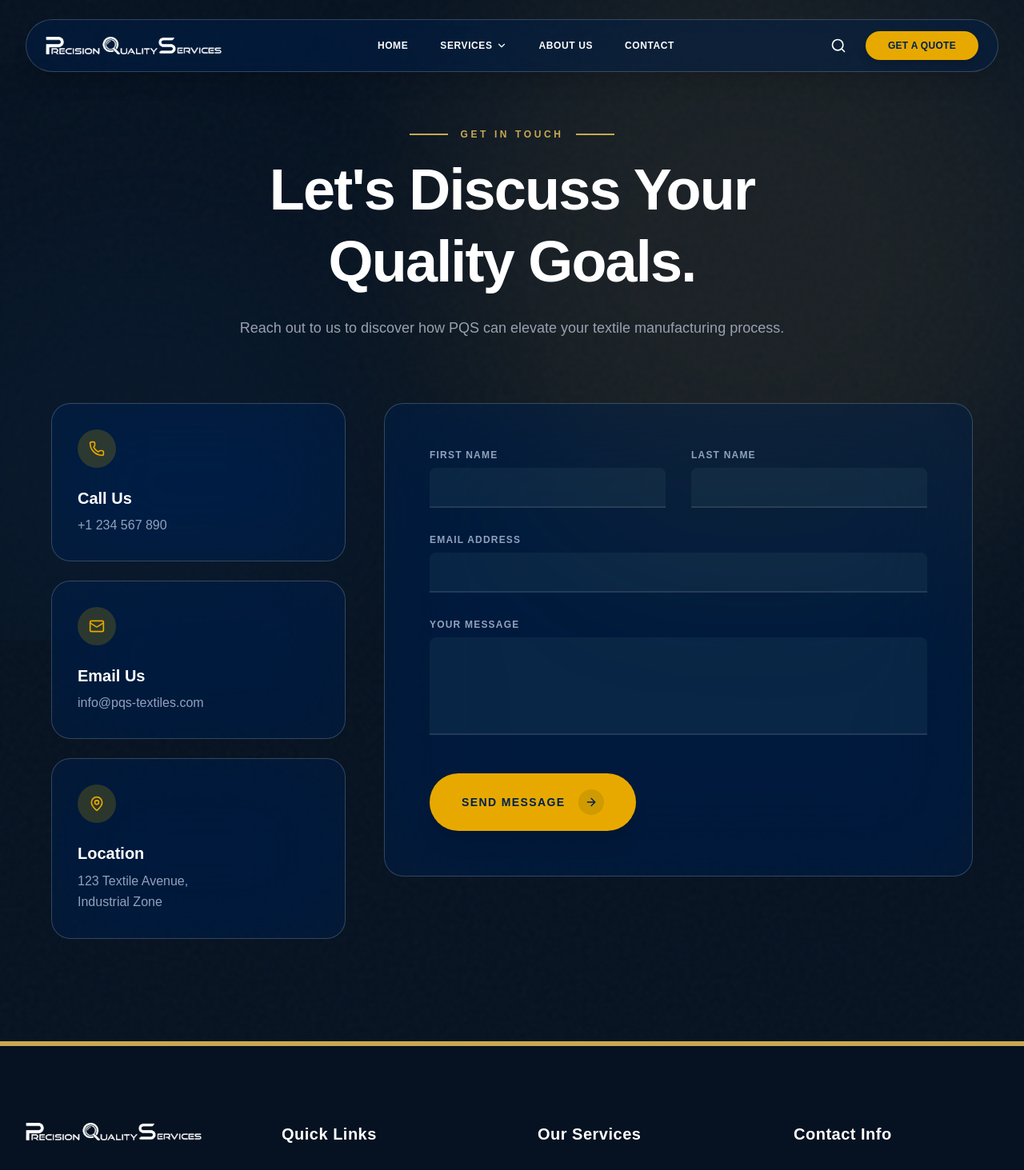
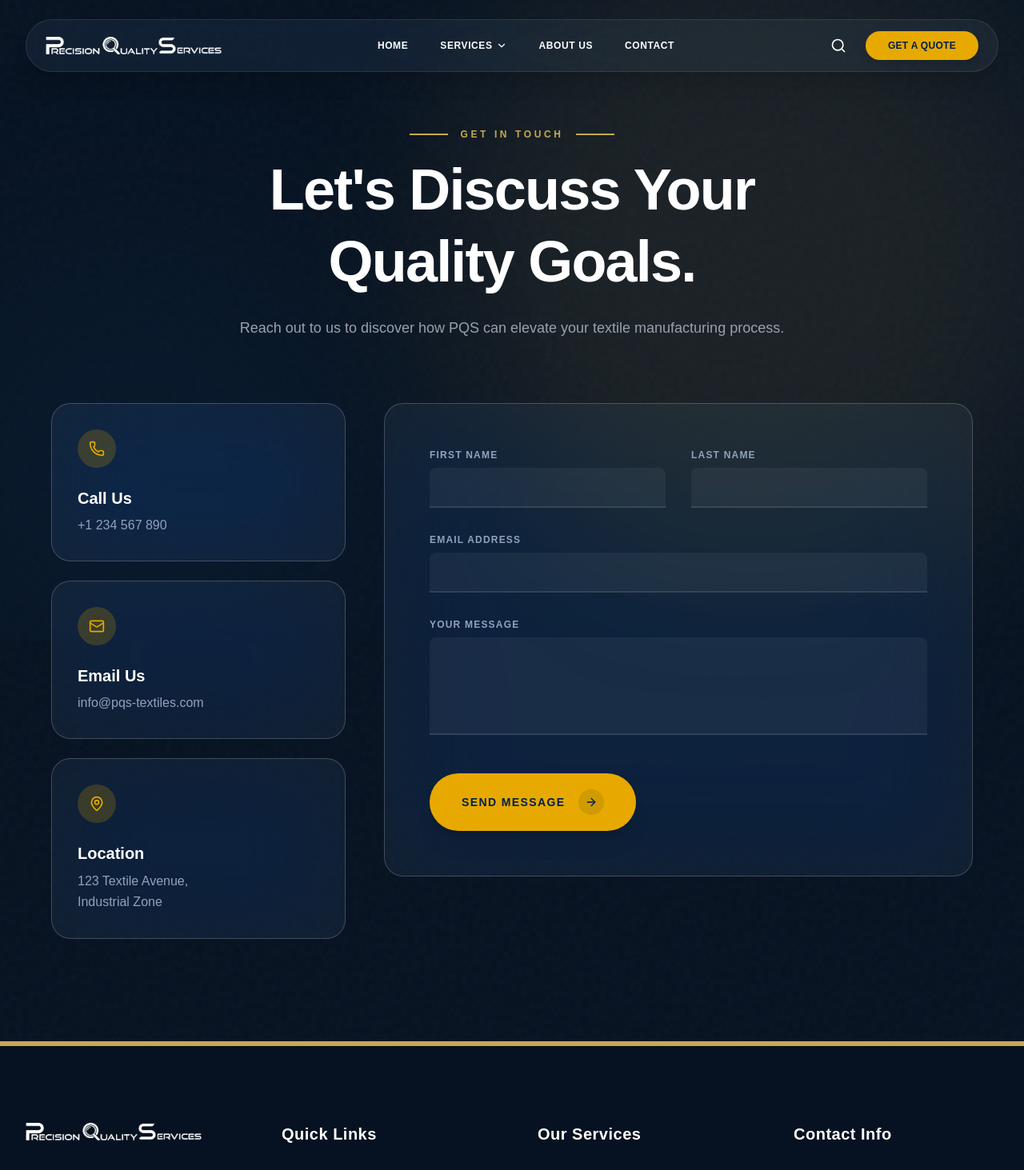
Before and after one commit to AreebIqbal6/PQS-WEBSITE, a Next.js app: page /contact in a window 1280 px wide. Shown: the top 1463 px of the page at 80% size. Built offline with nearby package versions, Linux system fonts and the light colour scheme.

Commit message:
fix: change glass background tint to pure translucent white for accurate frosted look

```diff
--- a/src/app/audits/page.tsx
+++ b/src/app/audits/page.tsx
@@ -66,7 +66,7 @@ export default function Audits() {
             </motion.div>
 
             <motion.div initial="hidden" whileInView="visible" viewport={{ once: true, margin: "-10%" }} variants={staggerContainer} className="lg:w-1/2 flex items-center justify-center">
-              <motion.div variants={fadeInUp} className="w-full max-w-md bg-[#0A1E35]/40 backdrop-blur-3xl saturate-200 border border-white/20 p-12 rounded-[3rem] shadow-2xl relative overflow-hidden bg-pqs-navy/5">
+              <motion.div variants={fadeInUp} className="w-full max-w-md bg-white/5 backdrop-blur-3xl saturate-200 border border-white/20 p-12 rounded-[3rem] shadow-2xl relative overflow-hidden bg-pqs-navy/5">
                 <div className="absolute -top-10 -right-10 w-40 h-40 bg-pqs-gold/20 rounded-full blur-3xl"></div>
                 <div className="w-20 h-20 rounded-2xl bg-white shadow-lg flex items-center justify-center mb-8 relative z-10">
                   <ClipboardList size={40} className="text-pqs-gold" />
--- a/src/app/components/Header.tsx
+++ b/src/app/components/Header.tsx
@@ -20,7 +20,7 @@ export default function Header() {
   return (
     <header className={`fixed w-full z-50 transition-all duration-500 ease-[cubic-bezier(0.16,1,0.3,1)] ${isScrolled ? 'py-3' : 'py-6'}`}>
       <div className="container mx-auto px-4 lg:px-8">
-        <div className={`flex justify-between items-center transition-all duration-500 rounded-full px-6 py-2 bg-[#0A1E35]/40 backdrop-blur-3xl saturate-200 border border-white/20 shadow-xl`}>
+        <div className={`flex justify-between items-center transition-all duration-500 rounded-full px-6 py-2 bg-white/5 backdrop-blur-3xl saturate-200 border border-white/10 shadow-xl`}>
           {/* Logo */}
           <Link href="/" className="flex items-center group relative z-50">
             <Image
@@ -38,7 +38,7 @@ export default function Header() {
             <div className="group relative cursor-pointer flex items-center gap-1 hover:text-pqs-gold transition-colors duration-300 py-4">
               SERVICES <ChevronDown size={14} className="group-hover:rotate-180 transition-transform duration-300" />
               {/* Dropdown glass menu */}
-              <div className="absolute top-full left-0 mt-2 w-48 opacity-0 invisible group-hover:opacity-100 group-hover:visible translate-y-4 group-hover:translate-y-0 transition-all duration-300 bg-[#0A1E35]/60 backdrop-blur-3xl saturate-200 border border-white/20 rounded-xl p-4 flex flex-col gap-3 shadow-2xl">
+              <div className="absolute top-full left-0 mt-2 w-48 opacity-0 invisible group-hover:opacity-100 group-hover:visible translate-y-4 group-hover:translate-y-0 transition-all duration-300 bg-white/10 backdrop-blur-3xl saturate-200 border border-white/20 rounded-xl p-4 flex flex-col gap-3 shadow-2xl">
                 <Link href="/services" className="text-white hover:text-pqs-gold transition-colors">All Services</Link>
                 <Link href="/services" className="text-white hover:text-pqs-gold transition-colors">Textile Training</Link>
                 <Link href="/services" className="text-white hover:text-pqs-gold transition-colors">Consultancy</Link>
@@ -75,7 +75,7 @@ export default function Header() {
             animate={{ opacity: 1, y: 0 }}
             exit={{ opacity: 0, y: -20 }}
             transition={{ duration: 0.3, ease: "easeOut" }}
-            className="lg:hidden absolute top-full left-0 w-full bg-[#0A1E35]/80 backdrop-blur-3xl saturate-200 border-t border-white/20 flex flex-col items-center py-8 gap-6 font-montserrat text-white z-40 shadow-2xl"
+            className="lg:hidden absolute top-full left-0 w-full bg-black/60 backdrop-blur-3xl saturate-200 border-t border-white/10 flex flex-col items-center py-8 gap-6 font-montserrat text-white z-40 shadow-2xl"
           >
             <motion.div initial={{ opacity: 0, y: 10 }} animate={{ opacity: 1, y: 0 }} transition={{ delay: 0.05 }} >
               <Link href="/" className="text-xl font-bold tracking-widest hover:text-pqs-gold transition-colors" onClick={() => setMobileMenuOpen(false)}>HOME</Link>
--- a/src/app/components/home/ServicesCards.tsx
+++ b/src/app/components/home/ServicesCards.tsx
@@ -25,7 +25,7 @@ export default function ServicesCards() {
               variants={fadeInUp}
               whileHover={{ y: -10, scale: 1.02 }}
               transition={{ duration: 0.4, ease: "easeOut" }}
-              className="bg-[#0A1E35]/40 backdrop-blur-3xl saturate-200 border border-white/10 rounded-[2rem] p-8 md:p-10 group transition-all duration-500 ease-out relative overflow-hidden h-full cursor-pointer hover:shadow-2xl hover:shadow-pqs-gold/10"
+              className="bg-white/5 backdrop-blur-3xl saturate-200 border border-white/10 rounded-[2rem] p-8 md:p-10 group transition-all duration-500 ease-out relative overflow-hidden h-full cursor-pointer hover:shadow-2xl hover:shadow-pqs-gold/10"
             >
               <div className="absolute top-0 right-0 w-64 h-64 bg-pqs-gold/10 rounded-full blur-3xl group-hover:bg-pqs-gold/30 transition-colors duration-700 pointer-events-none mix-blend-screen"></div>
               <div className="w-16 h-16 rounded-2xl bg-white/5 border border-white/10 flex items-center justify-center mb-10 group-hover:scale-110 group-hover:rotate-6 transition-all duration-700">
@@ -47,7 +47,7 @@ export default function ServicesCards() {
               variants={fadeInUp}
               whileHover={{ y: -10, scale: 1.02 }}
               transition={{ duration: 0.4, ease: "easeOut" }}
-              className="bg-[#0A1E35]/40 backdrop-blur-3xl saturate-200 border border-white/10 rounded-[2rem] p-8 md:p-10 group transition-all duration-500 ease-out relative overflow-hidden h-full md:translate-y-12 cursor-pointer hover:shadow-2xl hover:shadow-pqs-gold/10"
+              className="bg-white/5 backdrop-blur-3xl saturate-200 border border-white/10 rounded-[2rem] p-8 md:p-10 group transition-all duration-500 ease-out relative overflow-hidden h-full md:translate-y-12 cursor-pointer hover:shadow-2xl hover:shadow-pqs-gold/10"
             >
               <div className="absolute top-0 right-0 w-64 h-64 bg-pqs-gold/10 rounded-full blur-3xl group-hover:bg-pqs-gold/30 transition-colors duration-700 pointer-events-none mix-blend-screen"></div>
               <div className="w-16 h-16 rounded-2xl bg-white/5 border border-white/10 flex items-center justify-center mb-10 group-hover:scale-110 group-hover:rotate-6 transition-all duration-700">
@@ -69,7 +69,7 @@ export default function ServicesCards() {
               variants={fadeInUp}
               whileHover={{ y: -10, scale: 1.02 }}
               transition={{ duration: 0.4, ease: "easeOut" }}
-              className="bg-[#0A1E35]/40 backdrop-blur-3xl saturate-200 border border-white/10 rounded-[2rem] p-8 md:p-10 group transition-all duration-500 ease-out relative overflow-hidden h-full cursor-pointer hover:shadow-2xl hover:shadow-pqs-gold/10"
+              className="bg-white/5 backdrop-blur-3xl saturate-200 border border-white/10 rounded-[2rem] p-8 md:p-10 group transition-all duration-500 ease-out relative overflow-hidden h-full cursor-pointer hover:shadow-2xl hover:shadow-pqs-gold/10"
             >
               <div className="absolute top-0 right-0 w-64 h-64 bg-pqs-gold/10 rounded-full blur-3xl group-hover:bg-pqs-gold/30 transition-colors duration-700 pointer-events-none mix-blend-screen"></div>
               <div className="w-16 h-16 rounded-2xl bg-white/5 border border-white/10 flex items-center justify-center mb-10 group-hover:scale-110 group-hover:rotate-6 transition-all duration-700">
--- a/src/app/contact/page.tsx
+++ b/src/app/contact/page.tsx
@@ -38,7 +38,7 @@ export default function Contact() {
 
             {/* INFO PANEL */}
             <motion.div initial="hidden" animate="visible" variants={staggerContainer} className="lg:w-1/3 flex flex-col gap-6">
-              <motion.div variants={fadeInUp} className="bg-[#0A1E35]/40 backdrop-blur-3xl saturate-200 border border-white/20 p-8 rounded-3xl">
+              <motion.div variants={fadeInUp} className="bg-white/5 backdrop-blur-3xl saturate-200 border border-white/20 p-8 rounded-3xl">
                 <div className="w-12 h-12 rounded-full bg-pqs-gold/20 flex items-center justify-center mb-6">
                   <Phone className="text-pqs-gold" size={20} />
                 </div>
@@ -46,7 +46,7 @@ export default function Contact() {
                 <p className="text-gray-400 font-lato">+1 234 567 890</p>
               </motion.div>
 
-              <motion.div variants={fadeInUp} className="bg-[#0A1E35]/40 backdrop-blur-3xl saturate-200 border border-white/20 p-8 rounded-3xl">
+              <motion.div variants={fadeInUp} className="bg-white/5 backdrop-blur-3xl saturate-200 border border-white/20 p-8 rounded-3xl">
                 <div className="w-12 h-12 rounded-full bg-pqs-gold/20 flex items-center justify-center mb-6">
                   <Mail className="text-pqs-gold" size={20} />
                 </div>
@@ -54,7 +54,7 @@ export default function Contact() {
                 <p className="text-gray-400 font-lato">info@pqs-textiles.com</p>
               </motion.div>
 
-              <motion.div variants={fadeInUp} className="bg-[#0A1E35]/40 backdrop-blur-3xl saturate-200 border border-white/20 p-8 rounded-3xl">
+              <motion.div variants={fadeInUp} className="bg-white/5 backdrop-blur-3xl saturate-200 border border-white/20 p-8 rounded-3xl">
                 <div className="w-12 h-12 rounded-full bg-pqs-gold/20 flex items-center justify-center mb-6">
                   <MapPin className="text-pqs-gold" size={20} />
                 </div>
@@ -65,7 +65,7 @@ export default function Contact() {
 
             {/* FORM PANEL */}
             <motion.div initial="hidden" animate="visible" variants={staggerContainer} className="lg:w-2/3">
-              <motion.div variants={fadeInUp} className="bg-[#0A1E35]/40 backdrop-blur-3xl saturate-200 border border-white/20 p-10 md:p-14 rounded-3xl">
+              <motion.div variants={fadeInUp} className="bg-white/5 backdrop-blur-3xl saturate-200 border border-white/20 p-10 md:p-14 rounded-3xl">
                 <form className="flex flex-col gap-8">
                   <div className="grid grid-cols-1 md:grid-cols-2 gap-8">
                     <div className="flex flex-col gap-2">
```
